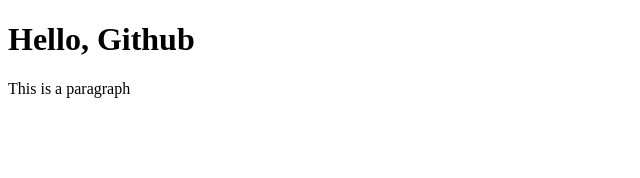
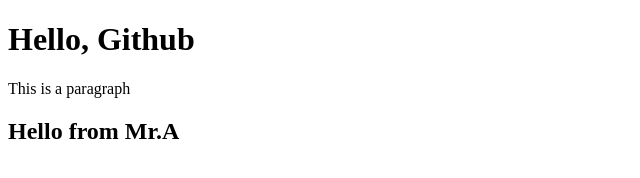
Before and after one commit to ran-bg/GitTest, a plain HTML site: page index.html in a window 1280 px wide. Shown: the whole page, without its empty margins (0-640 px from the left). Drawn offline with Linux system fonts and the light colour scheme.

Commit message:
update from Mr.A

```diff
--- a/index.html
+++ b/index.html
@@ -9,5 +9,6 @@
 <body>
     <h1>Hello, Github</h1>
     <p>This is a paragraph</p>
+    <h2>Hello from Mr.A </h2>
 </body>
 </html>
```
